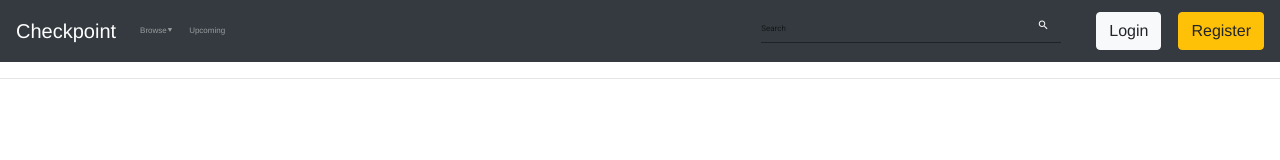
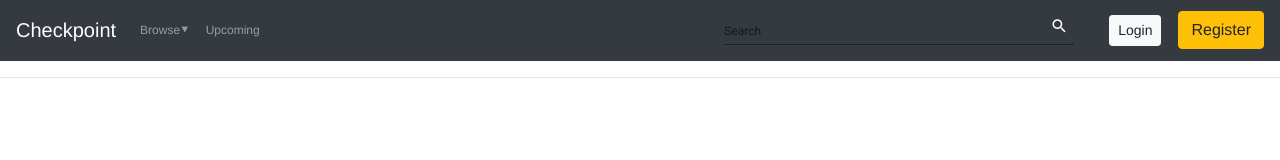
Before and after one commit to T-Mev/checkpoint, an Angular app in the folder src/main/checkpoint-frontend/: page / in a window 1280 px wide. Shown: the top 160 px of the page. Built offline with nearby package versions, Linux system fonts and the light colour scheme; no server answers.

Commit message:
Modified navbar

```diff
--- a/src/main/checkpoint-frontend/src/app/components/header/header.component.css
+++ b/src/main/checkpoint-frontend/src/app/components/header/header.component.css
@@ -1,21 +1,14 @@
 .navbar {
-    border-bottom: 100px;
-    font-size: 8px;
+    font-size: 12px;
+    padding-top: 0 !important;
+    padding-bottom: 0 !important;
 }
 
 .search-bar {
-    width: 300px;
+    width: 350px;
     margin-right: 35px;
     color: white;
 }
-
-.example-spacer {
-    flex: 1 1 auto;
-  }
-
-  .button {
-      margin: 0px 5px;
-  }
 
 .login {
     margin-right: 17px;
--- a/src/main/checkpoint-frontend/src/app/components/header/header.component.html
+++ b/src/main/checkpoint-frontend/src/app/components/header/header.component.html
@@ -8,7 +8,7 @@
 <div class="collapse navbar-collapse" id="navbarTogglerDemo03">
     <ul class="navbar-nav mr-auto mt-2 mt-lg-0">
         <li class="nav-item dropdown">
-            <a class="nav-link " href="#" id="navbarDropdown" role="button" data-toggle="dropdown" aria-haspopup="true" aria-expanded="false">
+            <a class="nav-link" href="#" id="navbarDropdown" role="button" data-toggle="dropdown" aria-haspopup="true" aria-expanded="false">
                 Browse⯆
             </a>
             <div class="dropdown-menu" aria-labelledby="navbarDropdown">
@@ -24,6 +24,7 @@
             <a class="nav-link" routerLink="upcoming">Upcoming</a>
         </li>
     </ul>
+
     <mat-form-field appearance="standard" class="search-bar">
         <mat-label>Search</mat-label>
         <input matInput #newSearch  (keydown.enter)="toSearch(newSearch.value); newSearch.value = ''" type='search' spellcheck="false">
@@ -31,7 +32,7 @@
     </mat-form-field>
 
     <div>
-        <button type="button" class="btn btn-light login">Login</button>
+        <button type="button" class="btn btn-light btn-sm login">Login</button>
         <button type="button" class="btn btn-warning">Register</button>
     </div>
 
--- a/src/main/checkpoint-frontend/src/index.html
+++ b/src/main/checkpoint-frontend/src/index.html
@@ -2,7 +2,7 @@
 <html lang="en">
 <head>
   <meta charset="utf-8">
-  <title>Checkpoint | Gaming Collections</title>
+  <title>Checkpoint | Gaming Collection</title>
   <base href="/">
 
   <meta name="viewport" content="width=device-width, initial-scale=1">
--- a/src/main/checkpoint-frontend/src/styles.css
+++ b/src/main/checkpoint-frontend/src/styles.css
@@ -1,4 +1,4 @@
 /* You can add global styles to this file, and also import other style files */
 
 html, body { height: 100%; }
-body { margin: 0; font-family: "Helvetica Neue", sans-serif; font-size: 12px; }
+body { margin: 0; font-family: "Helvetica Neue", sans-serif; font-size: 25px; }
```
